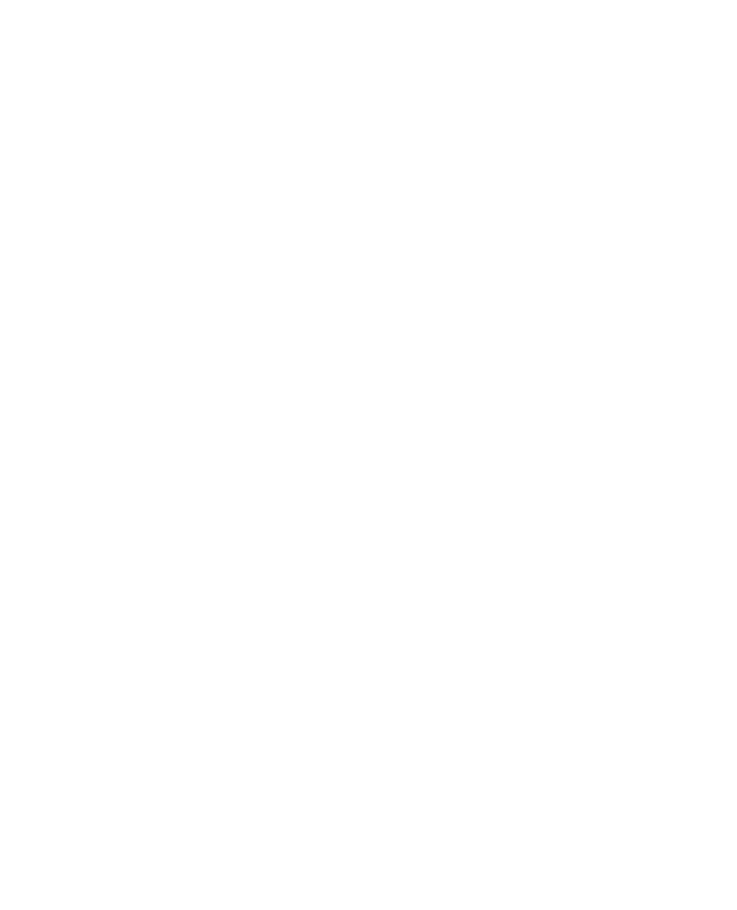
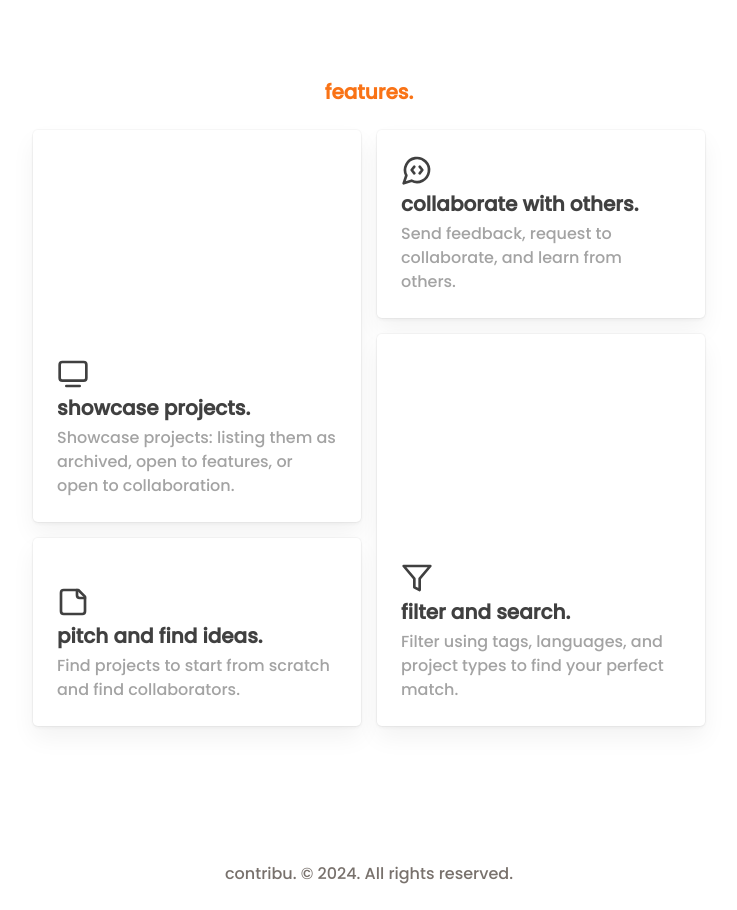
Before and after one commit to AyanAnees/Waitlist, a Next.js app: page / in a window 1280 px wide. Shown: the part 582-1492 px from the top of the page, without its empty margins (271-1008 px from the left). Before the commit the page ends 800 px from the top, so only its background shows below. Built offline with nearby package versions, Linux system fonts and the light colour scheme.

Commit message:
Added features and footer

```diff
--- a/app/layout.tsx
+++ b/app/layout.tsx
@@ -7,8 +7,8 @@
 const poppins = Poppins({ subsets: ["latin"], weight: ["500"] });
 
 export const metadata: Metadata = {
-  title: " | Waitlist",
-  description: "Waitlist for ...",
+  title: "contribu | waitlist",
+  description: "waitlist for contribu, a platform for finding and collaborating on projects.",
 };
 
 export default function RootLayout({
--- a/app/page.tsx
+++ b/app/page.tsx
@@ -7,7 +7,8 @@
 import { CheckIcon, ChevronRightIcon } from "lucide-react";
 import { useState, useEffect } from "react";
 import { Button } from "@/components/ui/button";
-import { AnimatePresence, motion } from "framer-motion";
+import { motion } from "framer-motion";
+import Features from "@/components/Features";
 
 export default function Home() {
     const [subscribed, setSubscribed] = useState(false);
@@ -43,20 +44,22 @@
     return (
         <>
             <Header />
-            <div className="relative h-[500px] w-full  overflow-hidden bg-background p-20 pt-16">
+
+            {/* Hero Section */}
+            <div className="relative h-[500px] w-full  overflow-hidden bg-background p-6 sm:p-20 pt-16">
                 <div className="flex flex-col items-center justify-start gap-2 z-10">
-                    <p className="text-md font-bold text-center text-muted-foreground uppercase">
+                    <p className="text-md font-bold text-center w-full text-muted-foreground uppercase">
                         one-stop solution to build your project portfolio
                     </p>
-                    <h2 className="pointer-events-none whitespace-pre-wrap bg-gradient-to-b from-[#F97D26] via-[#ff2975] to-[#8c1eff] bg-clip-text text-center text-5xl font-bold tracking-tight text-transparent max-w-lg pb-4">
+                    <h2 className="pointer-events-none lowercase whitespace-pre-wrap bg-gradient-to-b from-[#F97D26] via-[#ff2975] to-[#8c1eff] bg-clip-text text-center text-4xl sm:text-5xl font-bold tracking-tight text-transparent w-full sm:max-w-lg pb-8">
                         Innovate Together, Learn Together.
                     </h2>
-                    <p className="text-lg text-center text-muted-foreground max-w-lg">
+                    <p className="text-md sm:text-lg text-center text-muted-foreground w-full sm:max-w-lg">
                         Showcase your projects, get feedback, and collaborate
                         with others. Find projects to work on and build projects
                         you care about.
                     </p>
-                    <div className="flex flex-col gap-2 pt-6 px-2 max-w-lg z-10">
+                    <div className="flex flex-col gap-2 pt-6 px-2 sm:max-w-2xl z-10">
                         <Label htmlFor="email" className="font-semibold">
                             Join 1034 others on the waitlist.
                         </Label>
@@ -65,8 +68,8 @@
                                 id="email"
                                 type="email"
                                 placeholder="Enter your email"
-                                className="w-96"
                                 value={email}
+                                className="sm:w-60 md:w-96"
                                 onChange={(e) => setEmail(e.target.value)}
                             />
 
@@ -75,7 +78,7 @@
                                     {!showWaitlisted ? (
                                         <>
                                             <motion.span whileHover={{ x: -2 }}>
-                                                Join Waitlist
+                                                Join
                                             </motion.span>
                                             <motion.div whileHover={{ x: 6 }}>
                                                 <ChevronRightIcon size={20} />
@@ -106,7 +109,9 @@
                             </Button>
                         </div>
                         {error && (
-                            <p className="text-red-500 text-sm pl-2 -mt-1">{error}</p>
+                            <p className="text-red-500 text-sm pl-2 -mt-1">
+                                {error}
+                            </p>
                         )}
                     </div>
                 </div>
@@ -122,6 +127,24 @@
                     )}
                 />
             </div>
+
+            {/* Features Section */}
+            <div
+                id="features"
+                className="flex flex-col bg-background w-full items-center justify-center mt-20 px-2"
+            >
+                <h2 className="text-xl font-bold text-center text-primary">
+                    features.
+                </h2>
+                <Features />
+            </div>
+
+            {/* Footer */}
+            <div className="flex flex-col items-center justify-center w-full bg-background mt-12 p-6">
+                <p className="text-md text-center text-muted-foreground">
+                    contribu. © 2024. All rights reserved.
+                </p>
+            </div>
         </>
     );
 }
--- /dev/null
+++ b/components/Features.tsx
@@ -0,0 +1,67 @@
+import React from "react";
+import { BentoCard, BentoGrid } from "@/components/magicui/bento-grid";
+import { Filter, MessageCircleCode, StickyNote, TvMinimal } from "lucide-react";
+
+const Features = () => {
+    const features = [
+        {
+            Icon: TvMinimal,
+            name: "showcase projects.",
+            description:
+                "Showcase projects: listing them as archived, open to features, or open to collaboration.",
+            background: (
+                <div className="absolute right-0 top-4 h-[200px] w-[600px] [mask-image:linear-gradient(to_top,transparent_10%,#000_100%)] border-none opacity-60"></div>
+            ),
+            cta: "coming soon!",
+            className:
+                "md:col-start-1 md:col-end-2 md:row-start-1 md:row-end-3",
+        },
+        {
+            Icon: StickyNote,
+            name: "pitch and find ideas.",
+            description:
+                "Find projects to start from scratch and find collaborators.",
+            background: (
+                <div className="absolute right-0 top-4 h-[200px] w-[600px] [mask-image:linear-gradient(to_top,transparent_10%,#000_100%)] border-none opacity-60"></div>
+            ),
+            cta: "coming soon!",
+            className:
+                "md:col-start-1 md:col-end-2 md:row-start-3 md:row-end-4",
+        },
+        {
+            Icon: MessageCircleCode,
+            name: "collaborate with others.",
+            description:
+                "Send feedback, request to collaborate, and learn from others.",
+            background: (
+                <div className="absolute right-0 top-4 h-[200px] w-[600px] [mask-image:linear-gradient(to_top,transparent_10%,#000_100%)] border-none opacity-60"></div>
+            ),
+            cta: "coming soon!",
+            className:
+                "md:col-start-2 md:col-end-3 md:row-start-1 md:row-end-2",
+        },
+        {
+            Icon: Filter,
+            name: "filter and search.",
+            description:
+                "Filter using tags, languages, and project types to find your perfect match.",
+            background: (
+                <div className="absolute right-0 top-4 h-[200px] w-[600px] [mask-image:linear-gradient(to_top,transparent_10%,#000_100%)] border-none opacity-60"></div>
+            ),
+            cta: "coming soon!",
+            className:
+                "md:col-start-2 md:col-end-3 md:row-start-2 md:row-end-4",
+        },
+    ];
+    return (
+        <div className="flex justify-center max-w-2xl mt-6 mb-16">
+            <BentoGrid className="md:grid-rows-3">
+                {features.map((feature) => (
+                    <BentoCard key={feature.name} {...feature} />
+                ))}
+            </BentoGrid>
+        </div>
+    );
+};
+
+export default Features;
--- a/components/Header.tsx
+++ b/components/Header.tsx
@@ -6,7 +6,7 @@
         <header className="flex flex-row w-full px-4 sm:px-20 h-20 items-center shadow-inner border-b-[1px] border-primary">
             <div className="flex flex-row items-center gap-2">
                 <Merge className="text-primary" size={20} strokeWidth={3} />
-                <h1 className="text-2xl font-bold">waitlist.</h1>
+                <h1 className="text-2xl font-bold">contribu.</h1>
             </div>
             <nav className="ml-auto">
                 <ul className="flex flex-row gap-6 sm:gap-12 text-muted-foreground">
--- /dev/null
+++ b/components/magicui/bento-grid.tsx
@@ -0,0 +1,80 @@
+import { ReactNode } from "react";
+import { ArrowRightIcon } from "@radix-ui/react-icons";
+
+import { cn } from "@/lib/utils";
+import { Button } from "@/components/ui/button";
+
+const BentoGrid = ({
+  children,
+  className,
+}: {
+  children: ReactNode;
+  className?: string;
+}) => {
+  return (
+    <div
+      className={cn(
+        "grid w-full auto-rows-[22rem] grid-cols-2 gap-4",
+        className,
+      )}
+    >
+      {children}
+    </div>
+  );
+};
+
+const BentoCard = ({
+  name,
+  className,
+  background,
+  Icon,
+  description,
+  href,
+  cta,
+}: {
+  name: string;
+  className: string;
+  background: ReactNode;
+  Icon: any;
+  description: string;
+  href?: string;
+  cta: string;
+}) => (
+  <div
+    key={name}
+    className={cn(
+      "group relative col-span-3 flex flex-col justify-between overflow-hidden rounded-lg",
+      // light styles
+      "bg-white [box-shadow:0_0_0_1px_rgba(0,0,0,.03),0_2px_4px_rgba(0,0,0,.05),0_12px_24px_rgba(0,0,0,.05)]",
+      // dark styles
+      "transform-gpu dark:bg-black dark:[border:1px_solid_rgba(255,255,255,.1)] dark:[box-shadow:0_-20px_80px_-20px_#ffffff1f_inset]",
+      className,
+    )}
+  >
+    <div>{background}</div>
+    <div className="pointer-events-none z-10 flex transform-gpu flex-col gap-1 p-6 transition-all duration-300 group-hover:-translate-y-10">
+      <Icon className="h-8 w-8 origin-left transform-gpu text-neutral-700 transition-all duration-300 ease-in-out group-hover:scale-75" />
+      <h3 className="text-xl font-semibold text-neutral-700 dark:text-neutral-300">
+        {name}
+      </h3>
+      <p className="max-w-lg text-neutral-400">{description}</p>
+    </div>
+
+    <div
+      className={cn(
+        "pointer-events-none absolute ml-2 bottom-0 flex w-full translate-y-10 transform-gpu flex-row items-center p-4 opacity-0 transition-all duration-300 group-hover:translate-y-0 group-hover:opacity-100",
+      )}
+    >
+      {/* <Button variant="ghost" asChild size="sm" className="pointer-events-auto">
+        <a href={href}>
+          {cta}
+          <ArrowRightIcon className="ml-2 h-4 w-4" />
+        </a>
+      </Button> */}
+      {cta}
+    </div>
+    <div className="pointer-events-none absolute inset-0 transform-gpu transition-all duration-300 group-hover:bg-black/[.03] group-hover:dark:bg-neutral-800/10" />
+  </div>
+);
+
+export { BentoCard, BentoGrid };
--- a/package.json
+++ b/package.json
@@ -9,6 +9,7 @@
     "lint": "next lint"
   },
   "dependencies": {
+    "@radix-ui/react-icons": "^1.3.0",
     "@radix-ui/react-label": "^2.1.0",
     "@radix-ui/react-slot": "^1.1.0",
     "class-variance-authority": "^0.7.0",
```
Also changed, not shown: 1 other file (tests, documents, lock files or other folders).
